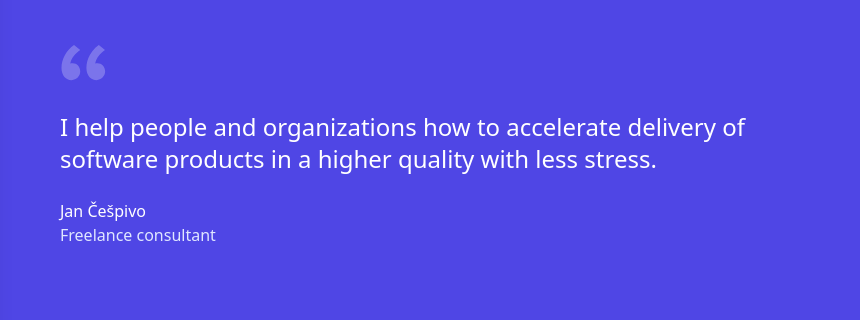
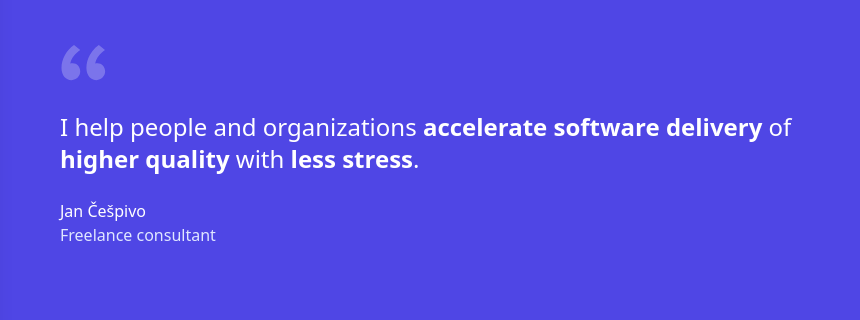
Before and after one commit to jancespivo/jancespivo.com, a website built with Vite: page src/index.html in a window 1280 px wide. Shown: the part 225-545 px from the top of the page, 420-1280 px from the left. Built offline with nearby package versions, Linux system fonts and the light colour scheme.

```diff
--- a/src/index.html
+++ b/src/index.html
@@ -136,17 +136,16 @@
                                         <path d="M9.352 4C4.456 7.456 1 13.12 1 19.36c0 5.088 3.072 8.064 6.624 8.064 3.36 0 5.856-2.688 5.856-5.856 0-3.168-2.208-5.472-5.088-5.472-.576 0-1.344.096-1.536.192.48-3.264 3.552-7.104 6.624-9.024L9.352 4zm16.512 0c-4.8 3.456-8.256 9.12-8.256 15.36 0 5.088 3.072 8.064 6.624 8.064 3.264 0 5.856-2.688 5.856-5.856 0-3.168-2.304-5.472-5.184-5.472-.576 0-1.248.096-1.44.192.48-3.264 3.456-7.104 6.528-9.024L25.864 4z"/>
                                     </svg>
                                     <p class="mt-6 text-2xl font-medium text-white">
-                                        I help people and organizations how to
-                                        accelerate
-                                        delivery of software products in a higher
-                                        quality with less stress.
+                                        I help people and organizations <span class="font-bold">accelerate software delivery</span> of <span class="font-bold">higher quality</span> with <span class="font-bold">less stress</span>.
                                     </p>
                                 </div>
                                 <footer class="mt-6">
-                                    <p class="text-base font-medium text-white">Jan
-                                        Češpivo</p>
+                                    <p class="text-base font-medium text-white">
+                                        Jan Češpivo
+                                    </p>
                                     <p class="text-base font-medium text-indigo-100">
-                                        Freelance consultant</p>
+                                        Freelance consultant
+                                    </p>
                                 </footer>
                             </blockquote>
                         </div>
```
